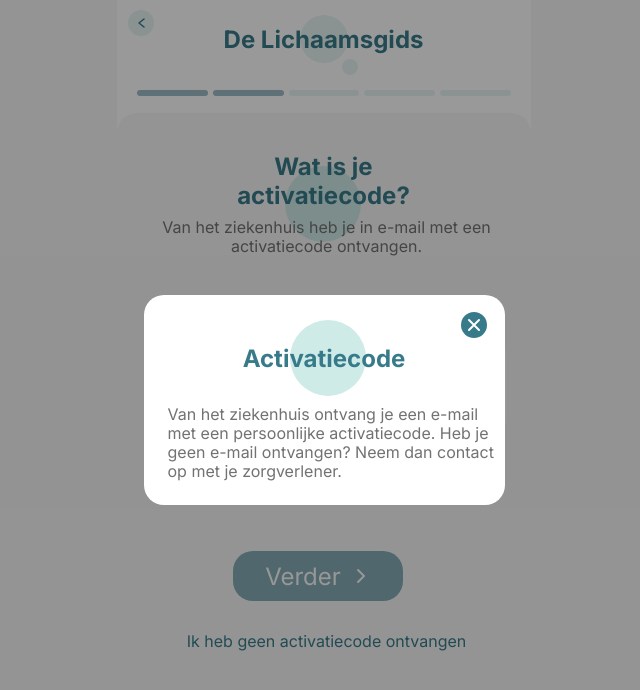
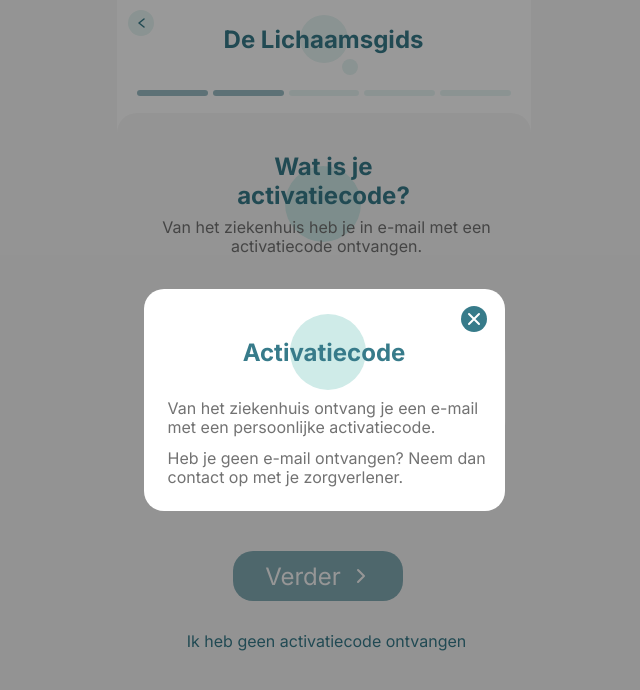
Before and after one commit to plieverse/herstelgids, a React (Vite) app in the folder client/: page /onboarding/activatiecode in a window 1280 px wide. Both pictures are taken after a click on the button "Ik heb geen activatiecode ontvangen". Shown: the top 690 px of the page, without its empty margins (316-956 px from the left). Built offline with nearby package versions, Linux system fonts and the light colour scheme; no server answers.

Commit message:
Add blank line between overlay text paragraphs
Co-Authored-By: Claude Sonnet 4.6 <noreply@anthropic.com>

```diff
--- a/client/src/pages/onboarding/OnboardingActivatiecode.jsx
+++ b/client/src/pages/onboarding/OnboardingActivatiecode.jsx
@@ -70,7 +70,8 @@ function GeenCodeOverlay({ onClose }) {
           lineHeight: '19px',
           color: '#727272',
         }}>
-          Van het ziekenhuis ontvang je een e-mail met een persoonlijke activatiecode. Heb je geen e-mail ontvangen? Neem dan contact op met je zorgverlener.
+          <p style={{ margin: '0 0 12px 0' }}>Van het ziekenhuis ontvang je een e-mail met een persoonlijke activatiecode.</p>
+          <p style={{ margin: 0 }}>Heb je geen e-mail ontvangen? Neem dan contact op met je zorgverlener.</p>
         </div>
 
         {/* Sluitknop: rechtsbovenin */}
```
